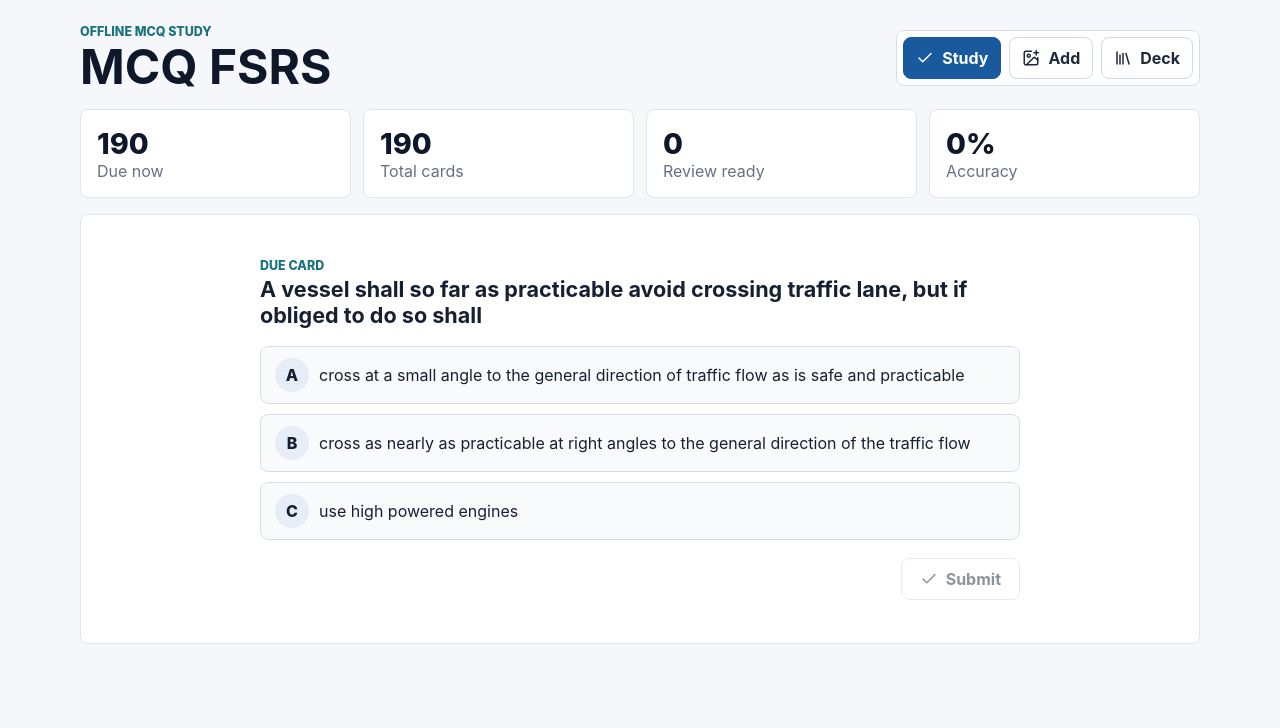
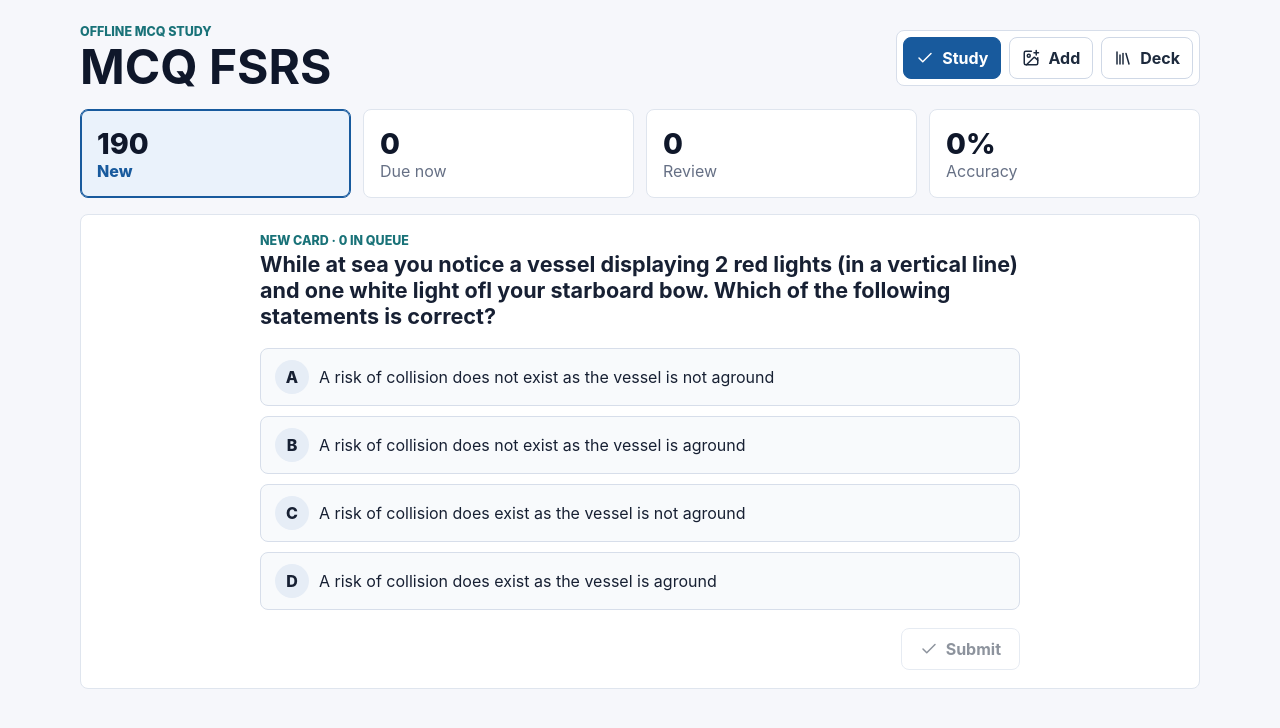
Before and after one commit to GitMeGet/spaced_repetition, a Svelte app: page / in a window 1280 px wide. Shown: the top 728 px of the page. Built offline with nearby package versions, Linux system fonts and the light colour scheme.

Commit message:
split cards into 3 queues

```diff
--- a/src/App.svelte
+++ b/src/App.svelte
@@ -3,11 +3,14 @@
   import { BarChart3, Check, Download, ImagePlus, Library, RotateCcw, Trash2, Upload } from 'lucide-svelte';
   import { addCard, deleteCard, exportBackup, getDeck, getDueCards, gradeCard, importCards, restoreBackup, seedDefaultCards } from './lib/db';
   import { downloadText, downscaleImage, normalizeImageBase64 } from './lib/images';
+  import { isDue } from './lib/scheduler';
   import type { ImportCard, McqCard } from './lib/types';
 
   type View = 'study' | 'add' | 'deck';
+  type StudyMode = 'new' | 'due' | 'review';
 
   let view: View = 'study';
+  let studyMode: StudyMode = 'new';
   let cards: McqCard[] = [];
   let dueCards: McqCard[] = [];
   let active: McqCard | undefined;
@@ -21,11 +24,13 @@
   let busy = false;
 
   $: total = cards.length;
-  $: dueCount = dueCards.length;
-  $: mastered = cards.filter((card) => card.state === 'review' && card.reps >= 3).length;
+  $: newCount = cards.filter((card) => card.state === 'new').length;
+  $: dueCount = dueCards.filter((card) => card.state !== 'new').length;
+  $: reviewReady = cards.filter((card) => card.state === 'review' && isDue(card)).length;
   $: accuracy = total ? Math.round((cards.reduce((sum, card) => sum + card.reps - card.lapses, 0) / Math.max(1, cards.reduce((sum, card) => sum + card.reps, 0))) * 100) : 0;
   $: hasAnswer = selectedIndex !== undefined;
   $: isCorrect = hasAnswer && active ? selectedIndex === active.correctIndex : false;
+  $: activeQueue = getStudyQueue(studyMode);
 
   onMount(load);
 
@@ -33,9 +38,33 @@
     await seedDefaultCards();
     cards = await getDeck();
     dueCards = await getDueCards();
-    active = dueCards[0];
+    active = pickRandom(getStudyQueue(studyMode));
     selectedIndex = undefined;
     submitted = false;
+  }
+
+  function getStudyQueue(mode: StudyMode): McqCard[] {
+    if (mode === 'new') return cards.filter((card) => card.state === 'new');
+    if (mode === 'review') return cards.filter((card) => card.state === 'review' && isDue(card));
+    return dueCards.filter((card) => card.state !== 'new');
+  }
+
+  function selectStudyMode(mode: StudyMode) {
+    studyMode = mode;
+    active = pickRandom(getStudyQueue(mode));
+    selectedIndex = undefined;
+    submitted = false;
+  }
+
+  function pickRandom(queue: McqCard[]): McqCard | undefined {
+    if (queue.length === 0) return undefined;
+    return queue[Math.floor(Math.random() * queue.length)];
+  }
+
+  function queueLabel(mode: StudyMode): string {
+    if (mode === 'new') return 'New card';
+    if (mode === 'review') return 'Review card';
+    return 'Due card';
   }
 
   async function submitCard() {
@@ -137,19 +166,19 @@
     </nav>
   </header>
 
-  <section class="metrics" aria-label="Deck metrics">
-    <div>
+  <section class="metrics" aria-label="Study queues">
+    <button class:active={studyMode === 'new'} on:click={() => selectStudyMode('new')} title="Study new cards">
+      <span>{newCount}</span>
+      <p>New</p>
+    </button>
+    <button class:active={studyMode === 'due'} on:click={() => selectStudyMode('due')} title="Study due cards">
       <span>{dueCount}</span>
       <p>Due now</p>
-    </div>
-    <div>
-      <span>{total}</span>
-      <p>Total cards</p>
-    </div>
-    <div>
-      <span>{mastered}</span>
-      <p>Review ready</p>
-    </div>
+    </button>
+    <button class:active={studyMode === 'review'} on:click={() => selectStudyMode('review')} title="Study review cards">
+      <span>{reviewReady}</span>
+      <p>Review</p>
+    </button>
     <div>
       <span>{accuracy}%</span>
       <p>Accuracy</p>
@@ -167,7 +196,7 @@
           {#if active.imageBase64}
             <img src={active.imageBase64} alt="" />
           {/if}
-          <p class="eyebrow">Due card</p>
+          <p class="eyebrow">{queueLabel(studyMode)} · {activeQueue.length} in queue</p>
           <h2>{active.question}</h2>
           <div class="answers">
             {#each active.answers as option, index}
@@ -206,8 +235,8 @@
       {:else}
         <section class="empty">
           <BarChart3 size={36} />
-          <h2>No cards due right now</h2>
-          <p>Add or import cards, then this view becomes the fast MCQ loop.</p>
+          <h2>No {studyMode === 'new' ? 'new' : studyMode === 'review' ? 'review' : 'due'} cards right now</h2>
+          <p>Switch queues or add more cards when you are ready.</p>
         </section>
       {/if}
     </section>
--- a/src/styles.css
+++ b/src/styles.css
@@ -119,12 +119,14 @@ nav button.active,
   margin-bottom: 16px;
 }
 
-.metrics div {
+.metrics div,
+.metrics button {
   min-height: 86px;
   padding: 16px;
   border: 1px solid #dfe5ee;
   border-radius: 8px;
   background: #ffffff;
+  text-align: left;
 }
 
 .metrics span {
@@ -139,6 +141,21 @@ nav button.active,
 .empty p {
   margin-bottom: 0;
   color: #667085;
+}
+
+.metrics button {
+  cursor: pointer;
+}
+
+.metrics button.active {
+  border-color: #185a9d;
+  background: #eaf2fb;
+  box-shadow: inset 0 0 0 1px #185a9d;
+}
+
+.metrics button.active p {
+  color: #185a9d;
+  font-weight: 800;
 }
 
 .status {
@@ -159,7 +176,9 @@ nav button.active,
 
 .study {
   display: grid;
-  place-items: center;
+  gap: 16px;
+  justify-items: center;
+  align-content: start;
 }
 
 .question-panel {
@@ -418,4 +437,5 @@ textarea {
     display: grid;
     grid-template-columns: 1fr 1fr;
   }
+
 }
```
